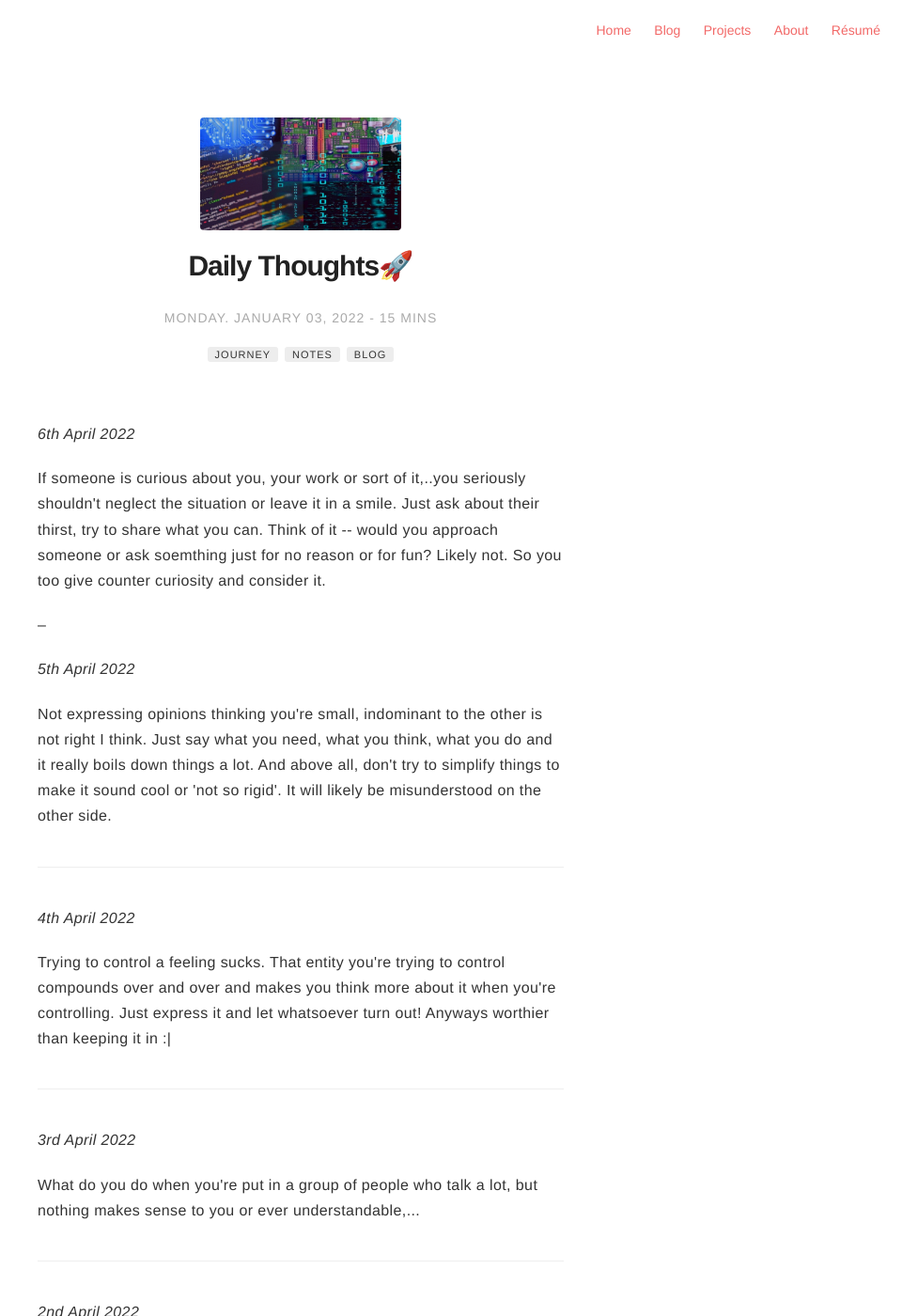
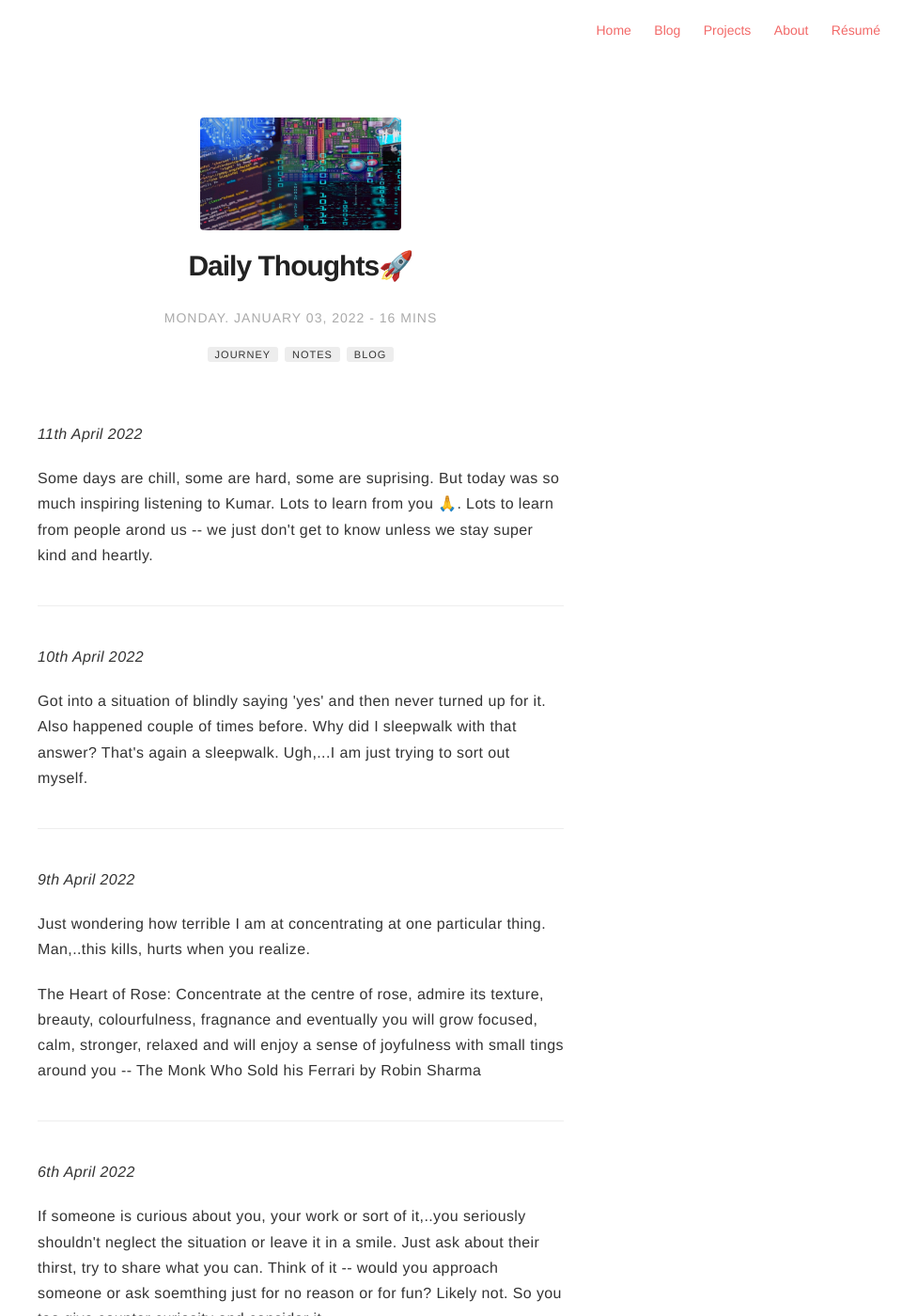
Before and after one commit to ngu25/ngu25.github.io, a Jekyll site: the page built from _posts/2022-01-03-my-daily-journey-blog3.markdown, in a window 1280 px wide and 1400 px high. Shown: the whole window at 94% size, without its empty margins (320-1280 px from the left). Built offline with Jekyll 4.4.1, drawn with Linux system fonts in a browser that asks for light colours; comment, search, counter and statistics services are not loaded.

Commit message:
Resume updated, daily blogs added

```diff
--- a/_posts/2022-01-03-my-daily-journey-blog3.markdown
+++ b/_posts/2022-01-03-my-daily-journey-blog3.markdown
@@ -11,6 +11,25 @@ tag:
 category: blog
 author: navadeepganeshu
 description: Simply to self document and learn from experience. Closed space until you're really curious :)
+
+---
+
+<p><i>11th April 2022</i></p>
+
+<p>Some days are chill, some are hard, some are suprising. But today was so much inspiring listening to Kumar. Lots to learn from you 🙏. Lots to learn from people arond us -- we just don't get to know unless we stay super kind and heartly. </p>
+
+---
+
+<p><i>10th April 2022</i></p>
+
+<p>Got into a situation of blindly saying 'yes' and then never turned up for it. Also happened couple of times before. Why did I sleepwalk with that answer? That's again a sleepwalk. Ugh,...I am just trying to sort out myself.</p>
+
+---
+
+<p><i>9th April 2022</i></p>
+
+<p>Just wondering how terrible I am at concentrating at one particular thing. Man,..this kills, hurts when you realize.</p>
+<p> The Heart of Rose: Concentrate at the centre of rose, admire its texture, breauty, colourfulness, fragnance and eventually you will grow focused, calm, stronger, relaxed and will enjoy a sense of joyfulness with small tings around you -- The Monk Who Sold his Ferrari by Robin Sharma</p>
 
 ---
 
```
Also changed, not shown: resume/index.md (+2 -2 lines), 1 other file.
